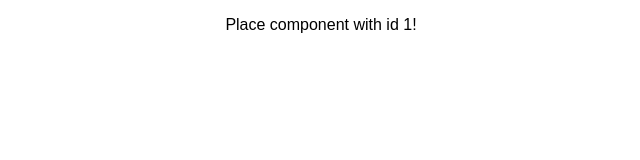
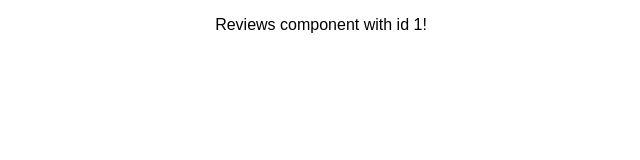
Before and after one commit to CesarBetan/zenwherk-user-app, a React (Create React App) app: page /place/1/reviews in a window 1280 px wide. Shown: the top 160 px of the page, without its empty margins (319-959 px from the left). Built offline with nearby package versions, Linux system fonts and the light colour scheme.

Commit message:
Add Reviews route

```diff
--- a/src/App.js
+++ b/src/App.js
@@ -13,8 +13,8 @@ import CreatePlace from './components/CreatePlace';
 import EditPlace from './components/EditPlace';
 import Contact from './components/Contact';
 import AboutUs from './components/AboutUs';
+import Reviews from './components/Reviews';
 
-// acerca de nosotros, reviews
 
 class App extends Component {
     render() {
@@ -28,6 +28,7 @@ class App extends Component {
                         <Route path="/test" component={Test}/>
                         <Route path="/place/:id/create" component={CreatePlace}/>
                         <Route path="/place/:id/edit" component={EditPlace}/>
+                        <Route path="/place/:id/reviews" component={Reviews}/>
                         <Route path="/place/:id" component={Place}/>
                         <Route path="/search" component={SearchResults}/>
                         <Route path="/compare" component={Compare}/>
--- /dev/null
+++ b/src/components/Reviews/Reviews.js
@@ -0,0 +1,12 @@
+import React, { Component } from 'react';
+import './Reviews.css';
+
+class Reviews extends Component {
+    render() {
+        return (
+            <p>Reviews component with id { this.props.match.params.id }!</p>
+        );
+    }
+}
+
+export default Reviews;
--- /dev/null
+++ b/src/components/Reviews/index.js
@@ -0,0 +1,2 @@
+import Reviews from './Reviews';
+export default Reviews;
```
Also changed, not shown: src/components/Reviews/Reviews.css (added).
